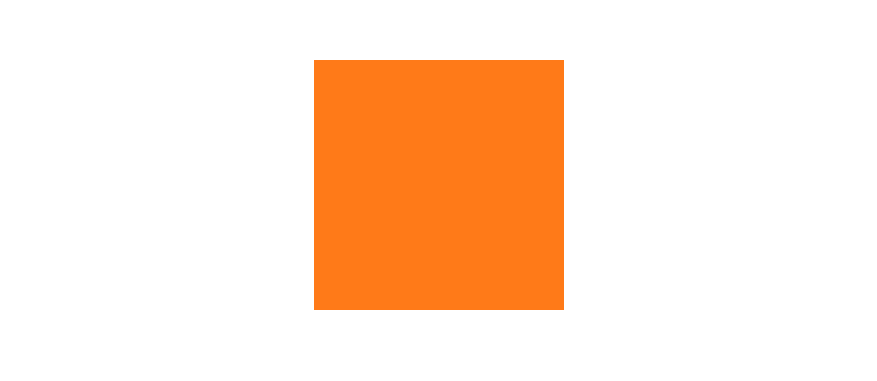
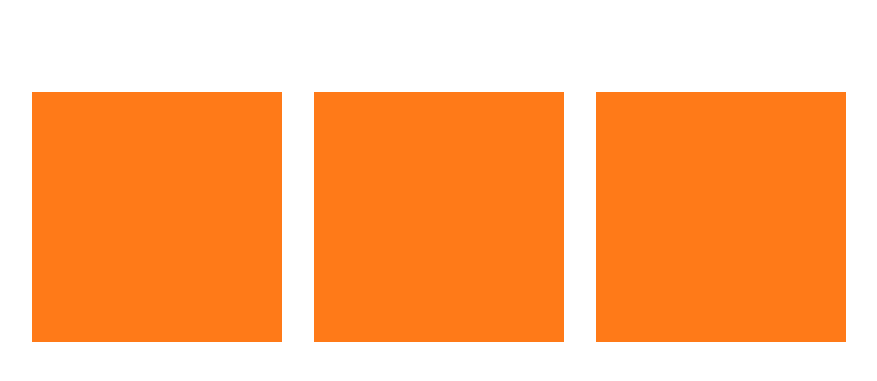
Before and after one commit to Terrell617/animatedEntrance, a plain HTML site: page index.html in a window 1280 px wide. Shown: the part 223-604 px from the top of the page, without its empty margins (201-1078 px from the left). Drawn offline with Linux system fonts and the light colour scheme.

Commit message:
fixed staggered animation

```diff
--- a/index.html
+++ b/index.html
@@ -1,3 +1,5 @@
-<link rel="stylesheet" href="pop.css" />
+<link rel="stylesheet" href="staggered.css" />
 
-<div class="animate pop"></div>
+<div class="animate glow delay-1"></div>
+<div class="animate glow delay-2"></div>
+<div class="animate glow delay-3"></div>
--- a/staggered.css
+++ b/staggered.css
@@ -1,7 +1,10 @@
 body {
-  display: grid;
+  display: flex;
   place-items: center;
   height: 100vh;
+  gap: 2rem;
+  justify-content: center;
+  padding: 2rem;
 }
 
 div {
```
